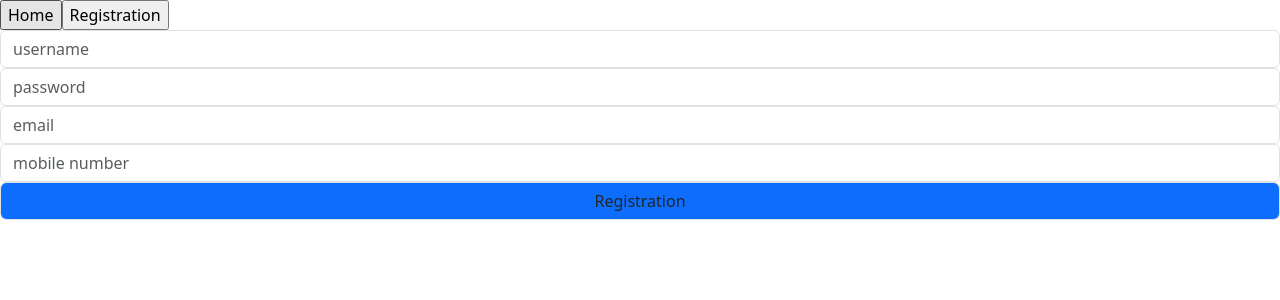
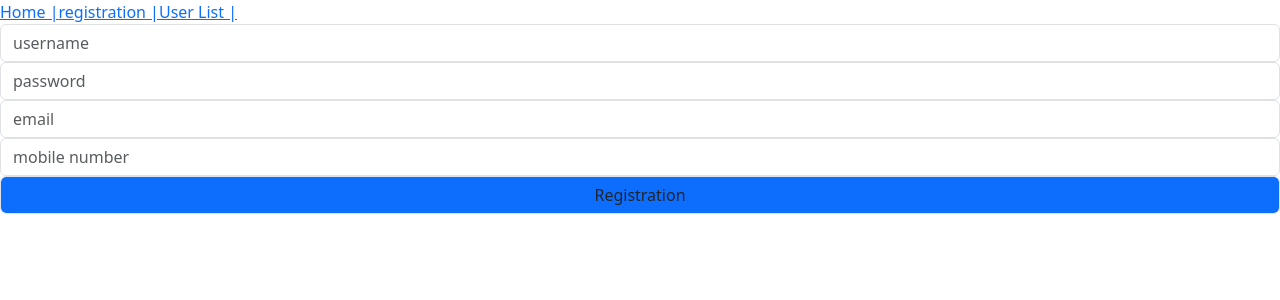
Before and after one commit to tejaswakchaure/react-fourth-app, a React (Create React App) app: page /registration in a window 1280 px wide. Shown: the top 300 px of the page. Built offline with nearby package versions, Linux system fonts and the light colour scheme.

Commit message:
frontend and backend Validation

```diff
--- a/src/App.js
+++ b/src/App.js
@@ -1,7 +1,7 @@
 import { BrowserRouter, Route, Routes} from "react-router-dom";
 import MyRegisration from "./pages/MyRegisration";
-// import MyNavigationLink from "./pages/MyNavigationLink";
-import MyNavigationLinksUsingButton from "./pages/MyNavigationLinkUsingButtom";
+import MyNavigationLink from "./pages/MyNavigationLink";
+//import MyNavigationLinksUsingButton from "./pages/MyNavigationLinkUsingButtom";
 import MyUserList from "./pages/MyUserList";
 
 
@@ -9,7 +9,7 @@ function App() {
   return (
     <>
       <BrowserRouter>
-        <MyNavigationLinksUsingButton />
+        <MyNavigationLink />
         <Routes>
           <Route path="/" element={<h1>Hello</h1>} />
           <Route path="/home" element={<h1>Home</h1>} />
--- a/src/pages/MyNavigationLink.js
+++ b/src/pages/MyNavigationLink.js
@@ -2,8 +2,9 @@ import { Link } from "react-router-dom";
 function MyNavigationLink() {
     return (
       <>
-        <Link to={"/home"}>Home</Link>
-        <Link to={"/registration"}>registration</Link>
+        <Link to={"/home"}>Home |</Link>
+        <Link to={"/registration"}>registration |</Link>
+        <Link to={"/userList"}>User List |</Link>
       </>
     );
   }
--- a/src/pages/MyRegisration.js
+++ b/src/pages/MyRegisration.js
@@ -1,6 +1,7 @@
-import {useState} from "react";
+import {useState,useRef} from "react";
 
 function MyRegisration() {
+  let formRef = useRef();
     let [succesBox, setSuccesBox] = useState(false);
     let [user, setUser] = useState({
       username: "",
@@ -30,16 +31,41 @@ function MyRegisration() {
     };
 
     let addUser = async () => {
-      let uri = `http://127.0.0.1:4000/add?username=${user.username}&password=${user.password}&email=${user.email}&mobileNo=${user.mobileNo}`;
-      await fetch(uri);
 
-      let updateUser = { username: "", password: "", email: "", mobileNo: "" };
-      setUser(updateUser);
-      setSuccesBox(true);
+      try{
+        formRef.current.classList.add("was-validated");
+        let formStatus = formRef.current.checkValidity();
+        if(!formStatus){
+          return ;
+        }
+        let uri = `http://127.0.0.1:4000/add?username=${user.username}&password=${user.password}&email=${user.email}&mobileNo=${user.mobileNo}`;
+
+
+        let res = await fetch(uri);
+
+        if(res.status != 200){
+          let serverMsg = await res.text();
+          throw new Error(serverMsg);
+        }
+
+        let updateUser = { username: "", password: "", email: "", mobileNo: "" };
+        setUser(updateUser);
+        setSuccesBox(true);
+        setTimeout(() => {
+          setSuccesBox(false);
+        },5000);
+
+        formRef.current.classList.remove("was-validated");
+        // alert("success");
+      }
+      catch(err){
+        alert(err.message);
+      }
     };
 
     return (
       <>
+      <form ref={formRef} className="need-validation" noValidate>
         <input
           className="form-control"
           type="text"
@@ -69,6 +95,7 @@ function MyRegisration() {
           type="text"
           placeholder="mobile number"
           value={user.mobileNo}
+          minLength={10}
           onChange={changeMobileNo}
         />
 
@@ -78,7 +105,7 @@ function MyRegisration() {
           value="Registration"
           onClick={addUser}
         />
-
+      </form>
         {succesBox && <div className="alert alert-success">Opration Success</div>}
       </>
     );
--- a/src/pages/MyUserList.js
+++ b/src/pages/MyUserList.js
@@ -22,7 +22,7 @@ function MyUserList() {
             {userList.map( (item) => (
                 <>
                 <div>
-                    {item.username} {item.password} {item.email} {item.mobile}
+                    {item.username} {item.email} {item.mobileNo}
                 </div>
                 </>
             ))}
```
Also changed, not shown: 1 other file (tests, documents, lock files or other folders).
